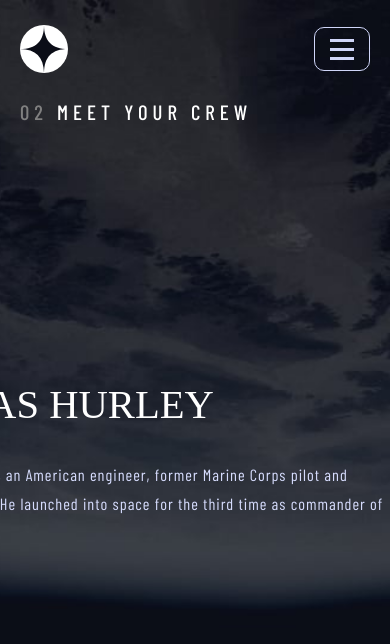
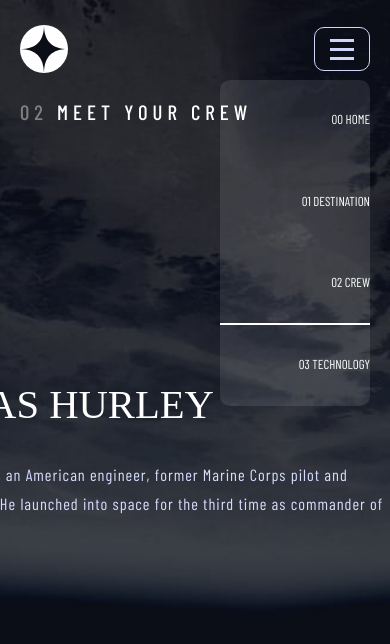
Before and after one commit to M8Eggman/React-Space-Router, a React (Vite) app: page /React-Space-Router/crew/douglas in a window 390 px wide. Both pictures are taken after a click on the button 342 px from the left and 49 px from the top of the page. Shown: the top 644 px of the page. Built offline with nearby package versions, Linux system fonts and the light colour scheme; a web font is replaced by a local one.

Commit message:
bouton nav burger fonctionnelle

```diff
--- a/src/components/nav/Nav.css
+++ b/src/components/nav/Nav.css
@@ -1,4 +1,5 @@
 #root > nav {
+  z-index: 100;
   width: 100%;
   display: flex;
   align-items: center;
@@ -13,6 +14,7 @@
   padding: 10px 15px;
   border-radius: 10px;
   background: none;
+  cursor: pointer;
 }
 #root > nav .navLogo {
   padding-inline: 30px;
@@ -44,7 +46,7 @@
   letter-spacing: 0.1875rem; /* 3px */
   box-sizing: border-box;
 }
-#root > nav ul li a {
+#root > nav a {
   text-decoration: none;
   color: white;
   padding-block: 30px;
@@ -52,12 +54,35 @@
   border-bottom: 2px solid rgba(255, 255, 255, 0);
   transition: border-bottom 200ms;
 }
-#root > nav ul li a:hover {
+#root > nav a:hover {
   border-bottom: 2px solid white;
   transition: border-bottom 200ms;
 }
 #root > nav a.active {
   border-bottom: 2px solid white;
+}
+@keyframes animationNav {
+  from {
+    transform: scaleY(0%);
+  }
+  to {
+    transform: scaleY(100%);
+  }
+}
+#root > nav .navResponsive {
+  position: absolute;
+  display: flex;
+  flex-direction: column;
+  background-color: rgba(255, 255, 255, 0.1);
+  right: 20px;
+  top: 80px;
+  border-radius: 10px;
+  transform-origin: top;
+  animation: animationNav forwards 500ms;
+}
+#root > nav .navResponsive a {
+  width: 150px;
+  text-align: right;
 }
 
 @media screen and (max-width: 992px) {
--- a/src/components/nav/Nav.jsx
+++ b/src/components/nav/Nav.jsx
@@ -3,8 +3,10 @@ import logo from "../../assets/shared/logo.svg";
 import hamburger from "../../assets/shared/icon-hamburger.svg";
 import close from "../../assets/shared/icon-close.svg";
 import { NavLink } from "react-router-dom";
+import { useState } from "react";
 
 export default function Nav() {
+  const [nav, setNav] = useState(false);
   return (
     <>
       <nav>
@@ -27,7 +29,19 @@ export default function Nav() {
             <NavLink to="/React-Space-Router/technology">03 TECHNOLOGY</NavLink>
           </li>
         </ul>
-        <button><img src={hamburger} alt="" /></button>
+        <button onClick={() => setNav(!nav)}>
+          <img src={hamburger} alt="" />
+        </button>
+        {nav && (
+          <div className="navResponsive">
+            <NavLink to="/React-Space-Router" end>
+              00 HOME
+            </NavLink>
+            <NavLink to="/React-Space-Router/destination">01 DESTINATION</NavLink>
+            <NavLink to="/React-Space-Router/crew">02 CREW</NavLink>
+            <NavLink to="/React-Space-Router/technology">03 TECHNOLOGY</NavLink>
+          </div>
+        )}
       </nav>
     </>
   );
--- a/src/pages/destination/DestinationContent.css
+++ b/src/pages/destination/DestinationContent.css
@@ -115,7 +115,7 @@
     background-image: url("../../assets/destination/background-destination-mobile.jpg");
   }
   .destination {
-   padding-top: 150px;
+    padding-top: 150px;
   }
   .destinationImg img {
     width: 40vw;
@@ -131,5 +131,3 @@
     margin-block: 5px;
   }
 }
-@media screen and (max-width: 375px) {
-}
```
